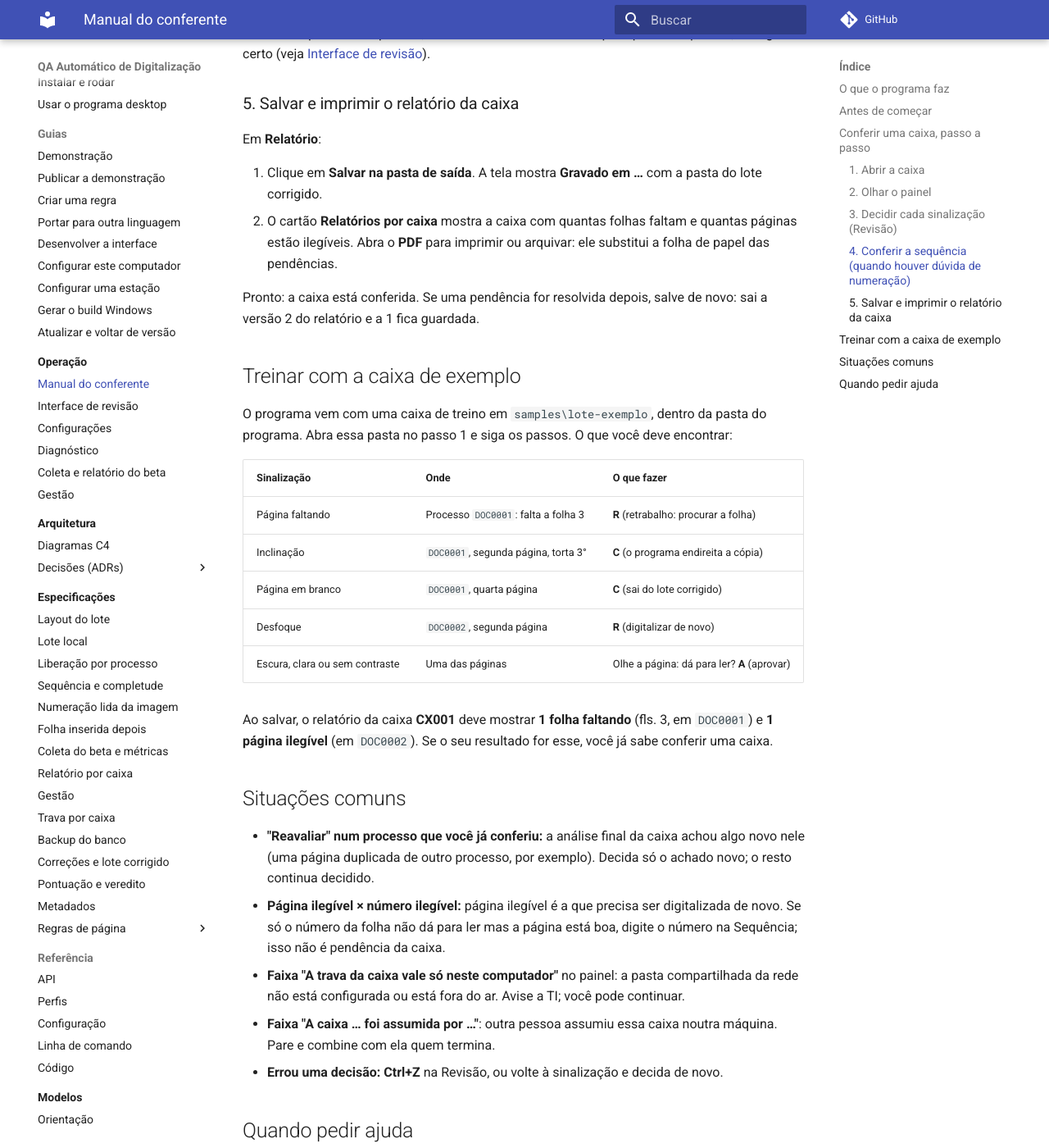
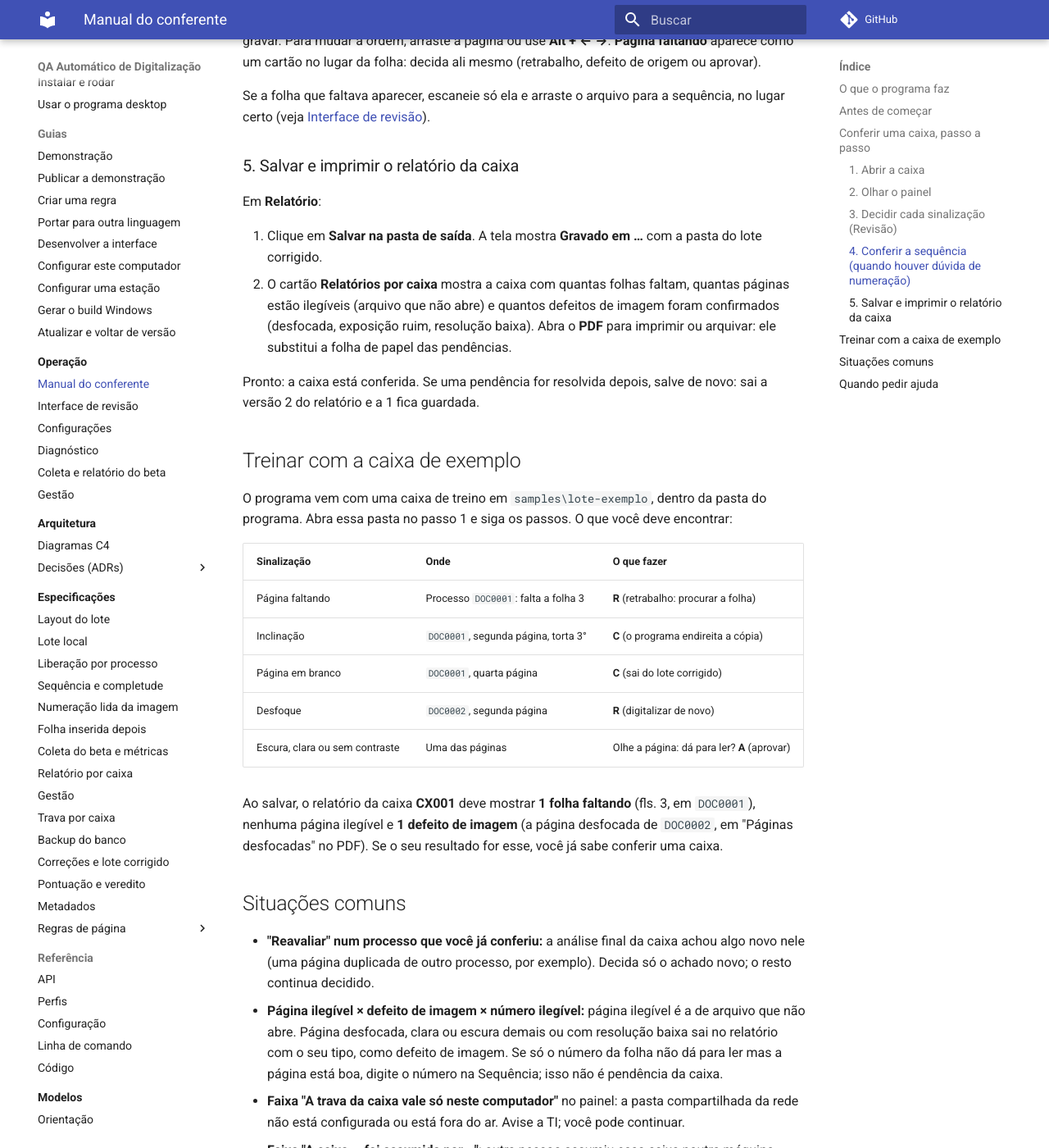
Before and after one commit to he445/app-beta, an MkDocs documentation site: the page built from docs/operacao/manual-do-conferente.md, in a window 1280 px wide and 1400 px high, scrolled down 2143 px. Shown: the whole window at 82% size. Built offline with MkDocs 1.6.1 and Material for MkDocs 9.7.7, drawn with Linux system fonts in a browser that asks for light colours; comment, search, counter and statistics services are not loaded; some of the changed text lies outside the part shown.

Commit message:
fix(e2e): roteiro do conferente com revisão por pasta e defeitos tipificados
O fluxo desktop da CI parava na revisão: o contador "X de Y decididas" passou
a ser da pasta, e o roteiro encerrava ao fim da primeira pasta. Agora segue o
manual: decide a pasta, vai para a próxima e para quando a caixa acaba. O
relatório da caixa de exemplo tem 1 faltando, 0 ilegível e 1 defeito de imagem
(desfoque, ADR-0030). O manual do conferente descreve a revisão por pasta e os
defeitos de imagem.

Co-Authored-By: Claude Opus 5.5 <noreply@anthropic.com>

```diff
--- a/docs/operacao/manual-do-conferente.md
+++ b/docs/operacao/manual-do-conferente.md
@@ -62,8 +62,12 @@ com uma tecla; a próxima aparece sozinha.
 Outras teclas úteis: **← →** anterior e seguinte, **Espaço** amplia, **Ctrl+Z** desfaz a
 última decisão, **Q E W** giram a página, **N** digita o número da folha.
 
-No alto da fila, **"X de Y decididas"** mostra quanto falta. Quando chega a Y de Y, a
-tela diz **Fila vazia**.
+A revisão anda **pasta por pasta** e abre na primeira pasta com pendência. O nome da
+pasta fica no alto da tela; no seletor **Pasta**, cada pasta mostra quantas faltam ou
+"concluída". No alto da fila, **"X de Y decididas nesta pasta"** mostra quanto falta na
+pasta, e embaixo **"Caixa: …"** mostra a caixa inteira. Quando a pasta acaba, clique em
+**Próxima pasta →** (ou no botão que aparece no lugar da página). Quando a caixa toda
+acaba, a tela diz **Fila vazia**.
 
 ### 4. Conferir a sequência (quando houver dúvida de numeração)
 
@@ -82,8 +86,9 @@ Em **Relatório**:
 
 1. Clique em **Salvar na pasta de saída**. A tela mostra **Gravado em …** com a pasta do
    lote corrigido.
-2. O cartão **Relatórios por caixa** mostra a caixa com quantas folhas faltam e quantas
-   páginas estão ilegíveis. Abra o **PDF** para imprimir ou arquivar: ele substitui a
+2. O cartão **Relatórios por caixa** mostra a caixa com quantas folhas faltam, quantas
+   páginas estão ilegíveis (arquivo que não abre) e quantos defeitos de imagem foram
+   confirmados (desfocada, exposição ruim, resolução baixa). Abra o **PDF** para imprimir ou arquivar: ele substitui a
    folha de papel das pendências.
 
 Pronto: a caixa está conferida. Se uma pendência for resolvida depois, salve de novo: sai
@@ -103,7 +108,8 @@ programa. Abra essa pasta no passo 1 e siga os passos. O que você deve encontra
 | Escura, clara ou sem contraste | Uma das páginas | Olhe a página: dá para ler? **A** (aprovar) |
 
 Ao salvar, o relatório da caixa **CX001** deve mostrar **1 folha faltando** (fls. 3, em
-`DOC0001`) e **1 página ilegível** (em `DOC0002`). Se o seu resultado for esse, você já
+`DOC0001`), nenhuma página ilegível e **1 defeito de imagem** (a página desfocada de
+`DOC0002`, em "Páginas desfocadas" no PDF). Se o seu resultado for esse, você já
 sabe conferir uma caixa.
 
 ## Situações comuns
@@ -111,8 +117,9 @@ sabe conferir uma caixa.
 - **"Reavaliar" num processo que você já conferiu:** a análise final da caixa achou algo
   novo nele (uma página duplicada de outro processo, por exemplo). Decida só o achado
   novo; o resto continua decidido.
-- **Página ilegível × número ilegível:** página ilegível é a que precisa ser
-  digitalizada de novo. Se só o número da folha não dá para ler mas a página está boa,
+- **Página ilegível × defeito de imagem × número ilegível:** página ilegível é a de
+  arquivo que não abre. Página desfocada, clara ou escura demais ou com resolução baixa
+  sai no relatório com o seu tipo, como defeito de imagem. Se só o número da folha não dá para ler mas a página está boa,
   digite o número na Sequência; isso não é pendência da caixa.
 - **Faixa "A trava da caixa vale só neste computador"** no painel: a pasta compartilhada
   da rede não está configurada ou está fora do ar. Avise a TI; você pode continuar.
```
Also changed, not shown: 2 other files.
